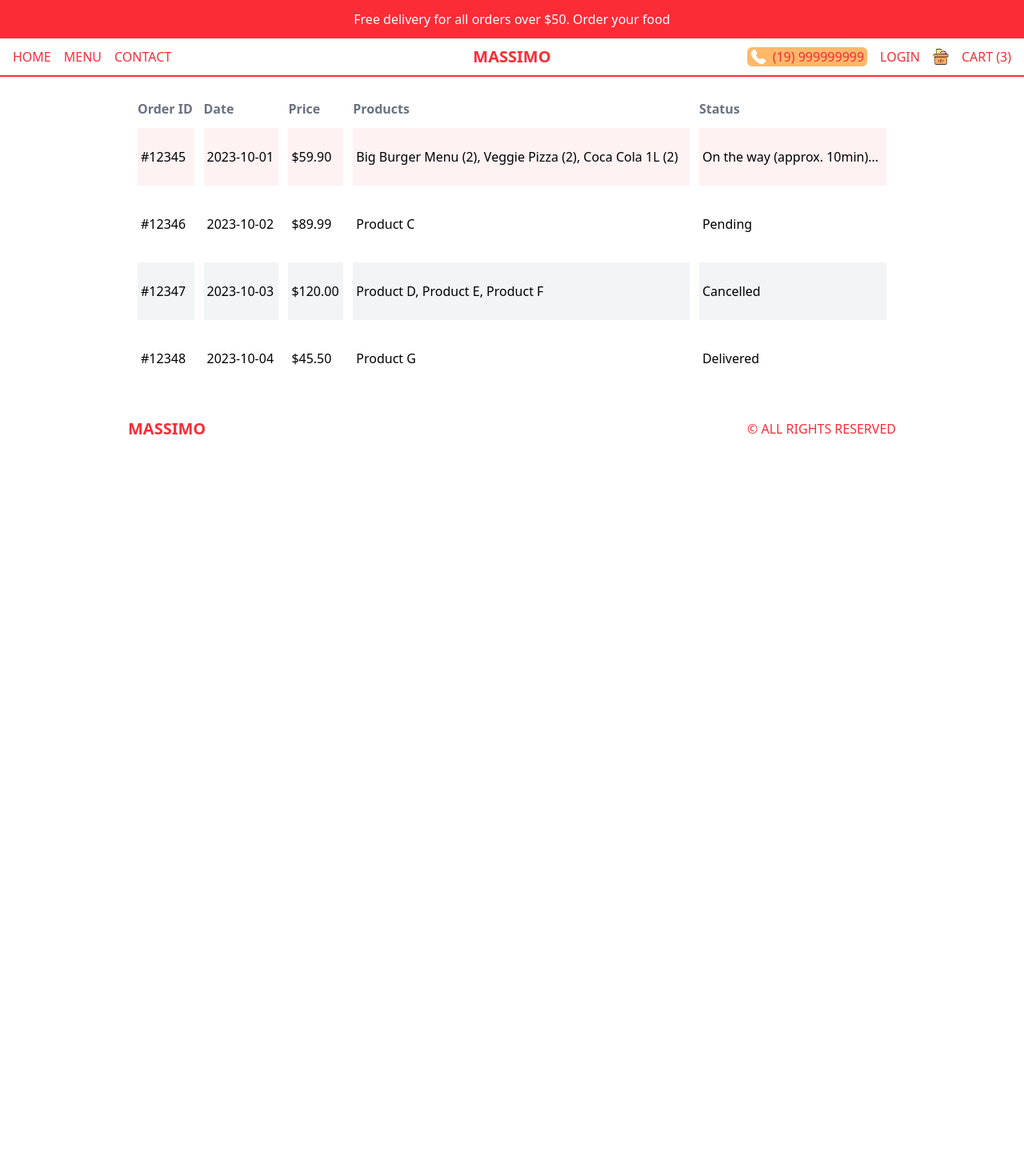
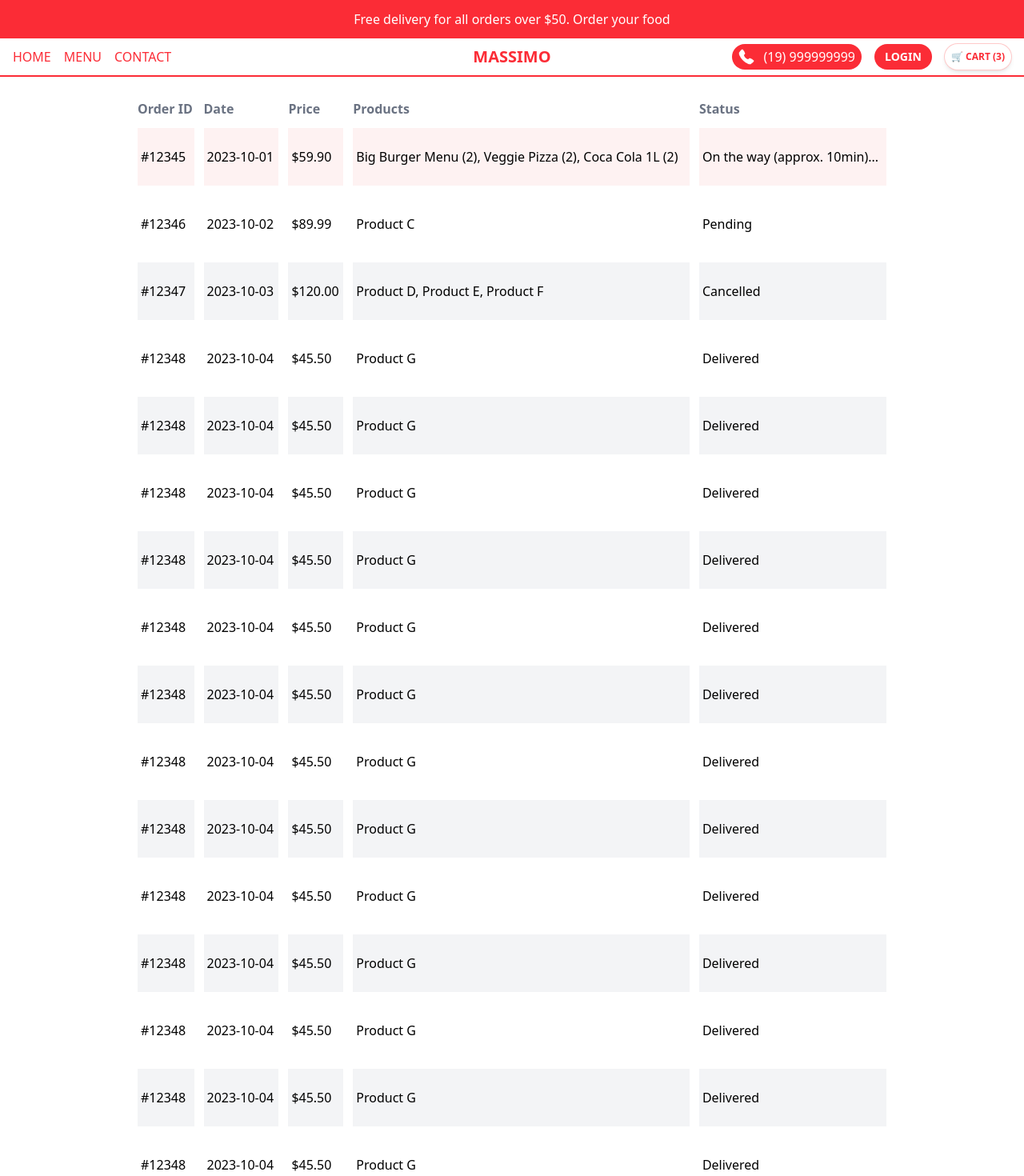
Before and after one commit to osdeving/restaurant, a Next.js app: page /orders in a window 1280 px wide. Shown: the top 1470 px of the page at 80% size. Before the commit the page ends 800 px from the top, so only its background shows below. Built offline with nearby package versions, Linux system fonts and the light colour scheme.

Commit message:
feat: melhorar navbar

```diff
--- a/src/app/login/page.tsx
+++ b/src/app/login/page.tsx
@@ -4,7 +4,7 @@ import Link from 'next/dist/client/link'
 
 const LoginPage = () => {
   return (
-    <div className="p-4 h-[calc(100vh-6rem)] md:h-[calc(100vh-9rem)] flex items-center justify-center">
+    <div className="page-fit p-4 h-[calc(100vh-6rem)] md:h-[calc(100vh-9rem)] flex items-center justify-center">
       {/* BOX CONTAINER */}
       <div className="h-full shadow-2xl rounded-md flex flex-col md:flex-row md:h-[70%] md:w-full lg:w-[60%] 2xl:w-1/2">
         {/* IMAGE CONTAINER */}
@@ -22,13 +22,13 @@ const LoginPage = () => {
           <p className="mb-6 text-gray-700">Log into your account or create a new one using social buttons</p>
 
           {/* GOOGLE SIGN IN */}
-          <button className="flex gap-4 ring-1 ring-orange-100 rounded-md">
+          <button className="flex gap-4 p-2 px-4 ring-1 ring-orange-100 rounded-md">
             <Image src="/google.png" alt="Google" width={20} height={20} className='object-contain' />
             <span>Sign in with Google</span>
           </button>
 
           {/* FACEBOOK SIGN IN */}
-          <button className="flex gap-4 ring-1 ring-blue-100 rounded-md">
+          <button className="flex gap-4 p-2 px-4 ring-1 ring-blue-100 rounded-md">
             <Image src="/facebook.png" alt="Facebook" width={20} height={20} className='object-contain' />
             <span>Sign in with Facebook</span>
           </button>
--- a/src/app/menu/[category]/page.tsx
+++ b/src/app/menu/[category]/page.tsx
@@ -12,7 +12,7 @@ const CategoryPage = () => {
           {item.img && (
             <div className='relative h-[80%]'>
               <Image
-                className='object-contain hover:scale-105 transition-all duration-300 ease-in-out'
+                className='object-contain transform hover:scale-105 transition-all duration-300 ease-in-out'
                 src={item.img}
                 alt={item.title}
                 fill
@@ -21,7 +21,7 @@ const CategoryPage = () => {
           )}
           {/* Text Container */}
           <div className='flex items-center justify-between font-bold'>
-            <h1 className='text-2xl uppercase p-2'>{item.title}</h1>
+            <h1 className='group-hover:text-sm text-2xl uppercase p-2'>{item.title}</h1>
             <h2 className='group-hover:hidden text-xl'>${item.price}</h2>
             <button className='hidden group-hover:block uppercase bg-red-500 text-white p-2 rounded-md'>Add to Cart</button>
           </div>
--- a/src/app/menu/page.tsx
+++ b/src/app/menu/page.tsx
@@ -4,7 +4,7 @@ import Link from 'next/link';
 
 const MenuPage = () => {
   return (
-    <div className="p-4 lg:px-20 xl:px-40 h-[calc(100vh-6rem)] md:h-[calc(100vh-9rem)] flex flex-col md:flex-row items-center">
+    <div className="page-fit p-4 lg:px-20 xl:px-40 h-[calc(100vh-6rem)] md:h-[calc(100vh-9rem)] flex flex-col md:flex-row items-center">
       {menu.map((category) => (
         <Link
             href={`/menu/${category.slug}`}
--- a/src/app/orders/page.tsx
+++ b/src/app/orders/page.tsx
@@ -2,7 +2,7 @@ import React from 'react'
 
 function OrdersPage() {
   return (
-    <div className='p-4 lg:px-20 xl:px-40'>
+    <div className='page-fit-scroll p-4 lg:px-20 xl:px-40'>
       <table className='w-full border-separate border-spacing-3'>
         <thead className=''>
           <tr className='text-left text-sm md:text-base text-gray-500'>
@@ -42,6 +42,97 @@ function OrdersPage() {
             <td className='py-6 px-1 hidden md:block'>Product G</td>
             <td className='py-6 px-1'>Delivered</td>
           </tr>
+          <tr className='text-sm md:text-base odd:bg-gray-100'>
+            <td className='py-6 px-1 hidden md:block'>#12348</td>
+            <td className='py-6 px-1 '>2023-10-04</td>
+            <td className='py-6 px-1 '>$45.50</td>
+            <td className='py-6 px-1 hidden md:block'>Product G</td>
+            <td className='py-6 px-1'>Delivered</td>
+          </tr>
+          <tr className='text-sm md:text-base odd:bg-gray-100'>
+            <td className='py-6 px-1 hidden md:block'>#12348</td>
+            <td className='py-6 px-1 '>2023-10-04</td>
+            <td className='py-6 px-1 '>$45.50</td>
+            <td className='py-6 px-1 hidden md:block'>Product G</td>
+            <td className='py-6 px-1'>Delivered</td>
+          </tr>
+          <tr className='text-sm md:text-base odd:bg-gray-100'>
+            <td className='py-6 px-1 hidden md:block'>#12348</td>
+            <td className='py-6 px-1 '>2023-10-04</td>
+            <td className='py-6 px-1 '>$45.50</td>
+            <td className='py-6 px-1 hidden md:block'>Product G</td>
+            <td className='py-6 px-1'>Delivered</td>
+          </tr>
+          <tr className='text-sm md:text-base odd:bg-gray-100'>
+            <td className='py-6 px-1 hidden md:block'>#12348</td>
+            <td className='py-6 px-1 '>2023-10-04</td>
+            <td className='py-6 px-1 '>$45.50</td>
+            <td className='py-6 px-1 hidden md:block'>Product G</td>
+            <td className='py-6 px-1'>Delivered</td>
+          </tr>
+          <tr className='text-sm md:text-base odd:bg-gray-100'>
+            <td className='py-6 px-1 hidden md:block'>#12348</td>
+            <td className='py-6 px-1 '>2023-10-04</td>
+            <td className='py-6 px-1 '>$45.50</td>
+            <td className='py-6 px-1 hidden md:block'>Product G</td>
+            <td className='py-6 px-1'>Delivered</td>
+          </tr>
+          <tr className='text-sm md:text-base odd:bg-gray-100'>
+            <td className='py-6 px-1 hidden md:block'>#12348</td>
+            <td className='py-6 px-1 '>2023-10-04</td>
+            <td className='py-6 px-1 '>$45.50</td>
+            <td className='py-6 px-1 hidden md:block'>Product G</td>
+            <td className='py-6 px-1'>Delivered</td>
+          </tr>
+          <tr className='text-sm md:text-base odd:bg-gray-100'>
+            <td className='py-6 px-1 hidden md:block'>#12348</td>
+            <td className='py-6 px-1 '>2023-10-04</td>
+            <td className='py-6 px-1 '>$45.50</td>
+            <td className='py-6 px-1 hidden md:block'>Product G</td>
+            <td className='py-6 px-1'>Delivered</td>
+          </tr>
+          <tr className='text-sm md:text-base odd:bg-gray-100'>
+            <td className='py-6 px-1 hidden md:block'>#12348</td>
+            <td className='py-6 px-1 '>2023-10-04</td>
+            <td className='py-6 px-1 '>$45.50</td>
+            <td className='py-6 px-1 hidden md:block'>Product G</td>
+            <td className='py-6 px-1'>Delivered</td>
+          </tr>
+          <tr className='text-sm md:text-base odd:bg-gray-100'>
+            <td className='py-6 px-1 hidden md:block'>#12348</td>
+            <td className='py-6 px-1 '>2023-10-04</td>
+            <td className='py-6 px-1 '>$45.50</td>
+            <td className='py-6 px-1 hidden md:block'>Product G</td>
+            <td className='py-6 px-1'>Delivered</td>
+          </tr>
+          <tr className='text-sm md:text-base odd:bg-gray-100'>
+            <td className='py-6 px-1 hidden md:block'>#12348</td>
+            <td className='py-6 px-1 '>2023-10-04</td>
+            <td className='py-6 px-1 '>$45.50</td>
+            <td className='py-6 px-1 hidden md:block'>Product G</td>
+            <td className='py-6 px-1'>Delivered</td>
+          </tr>
+          <tr className='text-sm md:text-base odd:bg-gray-100'>
+            <td className='py-6 px-1 hidden md:block'>#12348</td>
+            <td className='py-6 px-1 '>2023-10-04</td>
+            <td className='py-6 px-1 '>$45.50</td>
+            <td className='py-6 px-1 hidden md:block'>Product G</td>
+            <td className='py-6 px-1'>Delivered</td>
+          </tr>
+          <tr className='text-sm md:text-base odd:bg-gray-100'>
+            <td className='py-6 px-1 hidden md:block'>#12348</td>
+            <td className='py-6 px-1 '>2023-10-04</td>
+            <td className='py-6 px-1 '>$45.50</td>
+            <td className='py-6 px-1 hidden md:block'>Product G</td>
+            <td className='py-6 px-1'>Delivered</td>
+          </tr>
+          <tr className='text-sm md:text-base odd:bg-gray-100'>
+            <td className='py-6 px-1 hidden md:block'>#12348</td>
+            <td className='py-6 px-1 '>2023-10-04</td>
+            <td className='py-6 px-1 '>$45.50</td>
+            <td className='py-6 px-1 hidden md:block'>Product G</td>
+            <td className='py-6 px-1'>Delivered</td>
+          </tr>
         </tbody>
       </table>
     </div>
--- a/src/app/product/[id]/page.tsx
+++ b/src/app/product/[id]/page.tsx
@@ -6,7 +6,7 @@ import Image from 'next/image'
 
 const SingleProductPage = () => {
   return (
-    <div className='p-4 lg:px-20 xl:px-40 h-screen flex flex-col justify-around text-red-500 md:flex-row md:gap-8 md:items-center'>
+    <div className='page-fit p-4 lg:px-20 xl:px-40 h-screen flex flex-col justify-around text-red-500 md:flex-row md:gap-8 md:items-center'>
       {/* IMAGE CONTAINER */}
       <div className='flex-1 relative w-full h-1/2 md:h-[70%]'>
         {singleProduct.img && (
--- a/src/components/CartIcon.tsx
+++ b/src/components/CartIcon.tsx
@@ -5,18 +5,19 @@ import Link from 'next/link'
 
 const CartIcon = () => {
   return (
-    <div className="flex items-center gap-4">
-        <div className="relative w-8 h-8 md:w-5 md:h-5">
+    <div className="flex items-center gap-2 bg-white px-2 py-1 h-8 rounded-full shadow-md hover:shadow-lg transition-shadow cursor-pointer ring-1 ring-red-200 hover:ring-red-400">
+      {/* <div className="relative w-6 h-6 md:w-5 md:h-5">
         <Image
           src="/cart.png"
           alt="Cart Icon"
           fill
+          className="object-contain"
         />
+      </div> */}
+      <span className="text-xs font-semibold text-red-500">🛒 Cart (3)</span>
     </div>
-        <span>Cart (3)</span>
+  );
+};
 
-    </div>
-  )
-}
 
 export default CartIcon
--- a/src/components/Navbar.tsx
+++ b/src/components/Navbar.tsx
@@ -27,12 +27,24 @@ const Navbar = () => {
         </div>
 
     {/* RIGHT LINKS */}
-    <div className='hidden md:flex gap-4 items-center justify-end flex-1'>
-        <div className='md:absolute top-3 right-2 lg:static flex items-center gap-2 cursor-pointer bg-orange-300 px-1 rounded-md'>
+    <div className='hidden md:flex gap-4 items-start justify-end flex-1'>
+        <div className='md:absolute h-8 top-3 right-2 lg:static flex items-center gap-3 cursor-pointer bg-red-500 px-2 rounded-full'>
             <Image src='/phone.png' alt='Phone Icon' width={20} height={20} />
-            <span>(19) 999999999</span>
+            <span className='text-white'>(19) 999999999</span>
         </div>
-        {!user ? (<Link href="/login">Login</Link>) : (<Link href="/orders">Orders</Link>)}
+
+        {!user ? (
+            <Link href="/login">
+                <div className="w-18 h-8 rounded-full bg-red-500 text-white flex items-center justify-center text-sm font-bold hover:opacity-80">
+                Login
+                </div>
+            </Link>
+            ) : (
+            <Link href="/account">
+                <Image src="/user.png" alt="User" width={32} height={32} className="rounded-full" />
+            </Link>
+        )}
+
         <Link href="/cart"><CartIcon /></Link>
     </div>
     </div>
```
Lines whose indentation alone changed are shown as unchanged.
